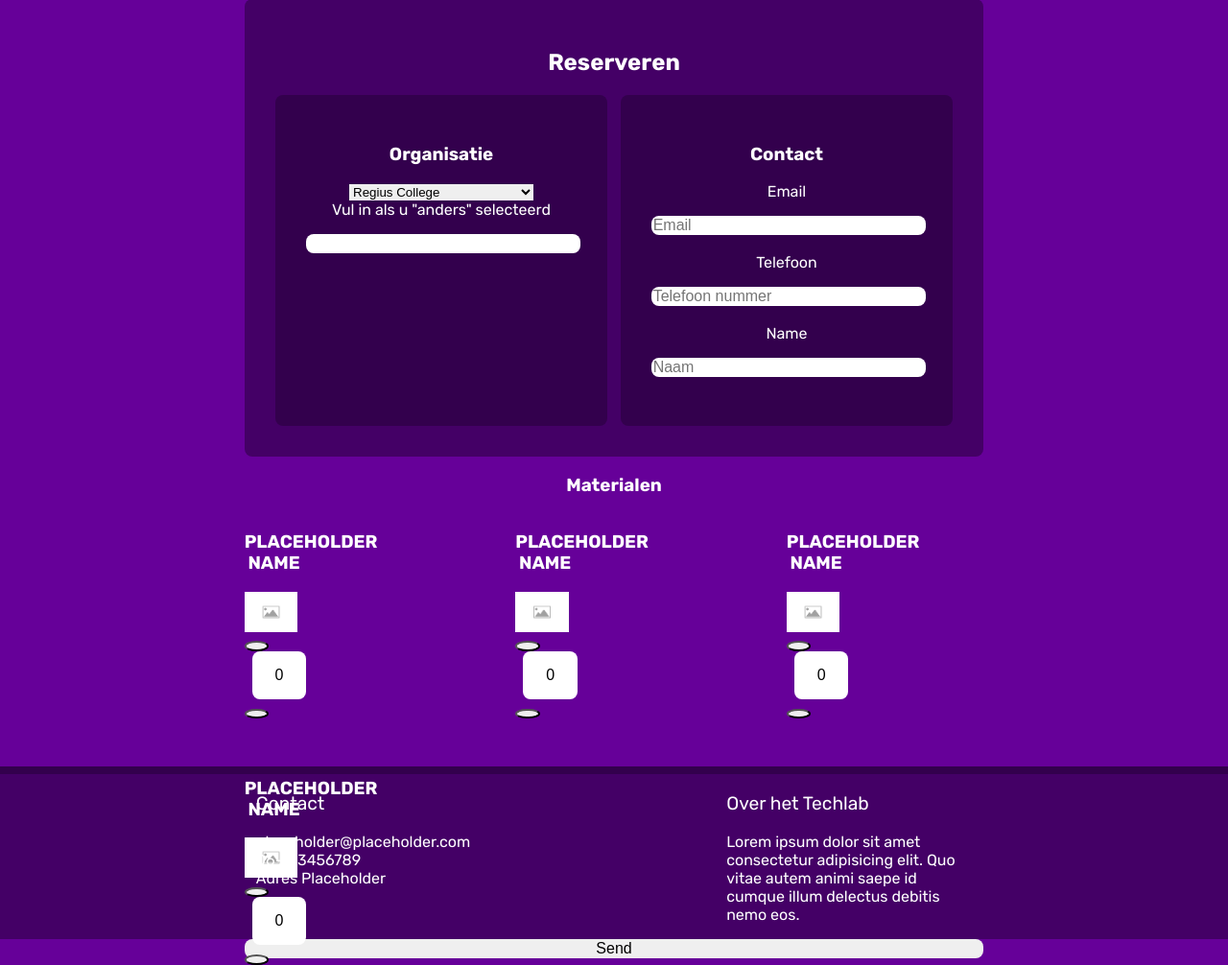
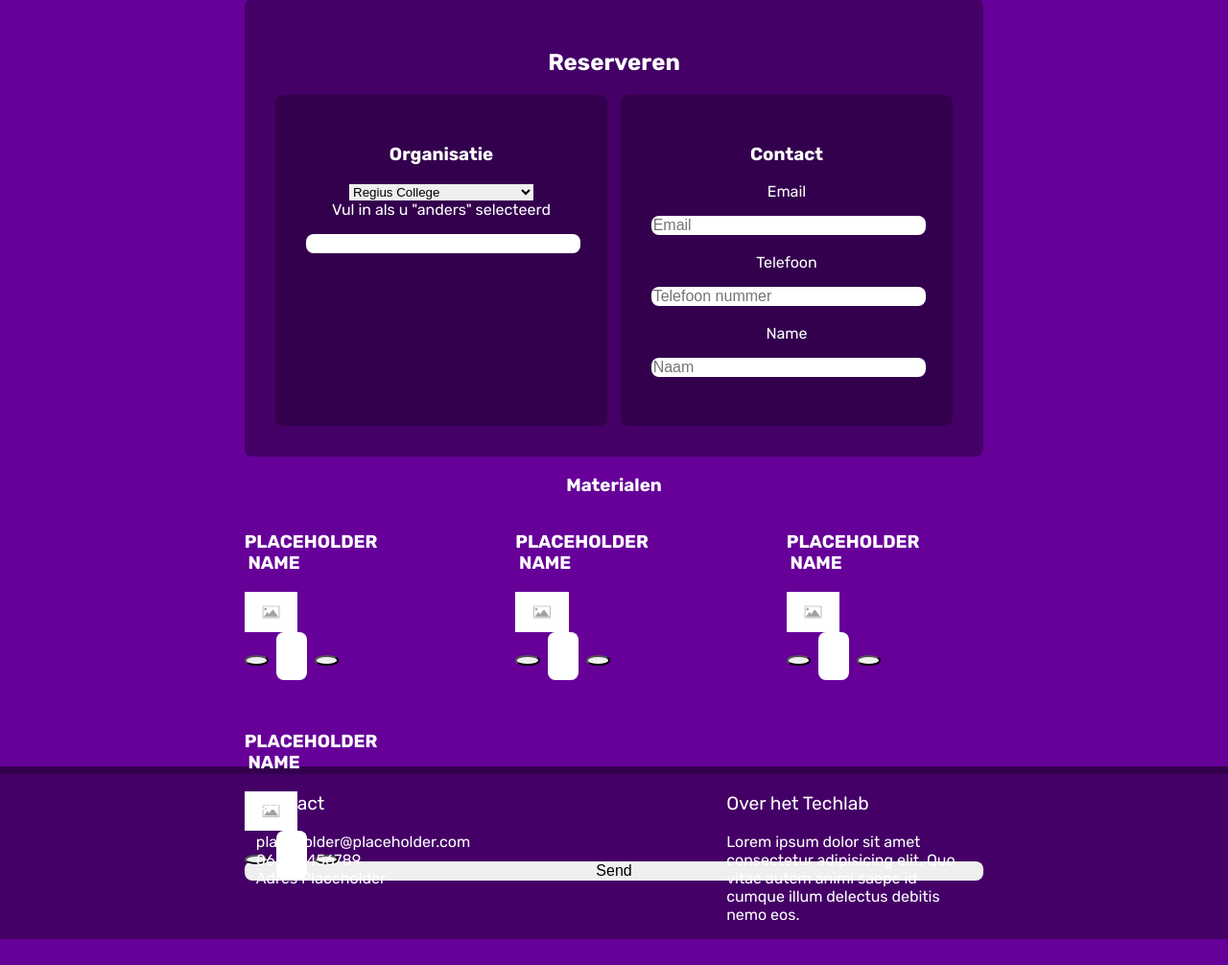
Before and after one commit to iolite312/boekingtechlab, a PHP site: page /booking in a window 1280 px wide. Shown: the part 159-1165 px from the top of the page at 96% size. After the commit the page ends 1138 px from the top, so only its background shows below. Run offline with PHP 8.4, Linux system fonts and the light colour scheme; data that the repository does not hold is empty; style sheets or scripts are compiled from the project's sources.

Commit message:
I think I got it

```diff
--- a/css/booking.css
+++ b/css/booking.css
@@ -86,6 +86,11 @@ option {
   object-fit: contain;
 }
 
+.input-group {
+  display: flex;
+  flex-direction: row;
+}
+
 .plus-minus-input {
   align-items: center;
 }
@@ -93,8 +98,6 @@ option {
   width: 40%;
 }
 .plus-minus-input .input-group-field {
-  display: flex;
-  flex-direction: row;
   text-align: center;
   margin: 0 0.5em;
   padding: 1rem;
--- a/css/index.css
+++ b/css/index.css
@@ -59,7 +59,7 @@ img {
 /* Fading animation */
 .fade {
   animation-name: fade;
-  animation-duration: 1.5s;
+  animation-duration: 2s;
 }
 
 @keyframes fade {
--- a/scss/booking.scss
+++ b/scss/booking.scss
@@ -90,6 +90,11 @@ option {
     }
 }
 
+.input-group {
+    display: flex;
+    flex-direction: row;
+}
+
 .plus-minus-input {
     align-items: center;
 
@@ -98,8 +103,6 @@ option {
     }
 
     .input-group-field {
-        display: flex;
-        flex-direction: row;
         text-align: center;
         margin: 0 0.5em;
         padding: 1rem;
```
Also changed, not shown: php/inc/materials.inc.php (indentation only), 1 other file.
